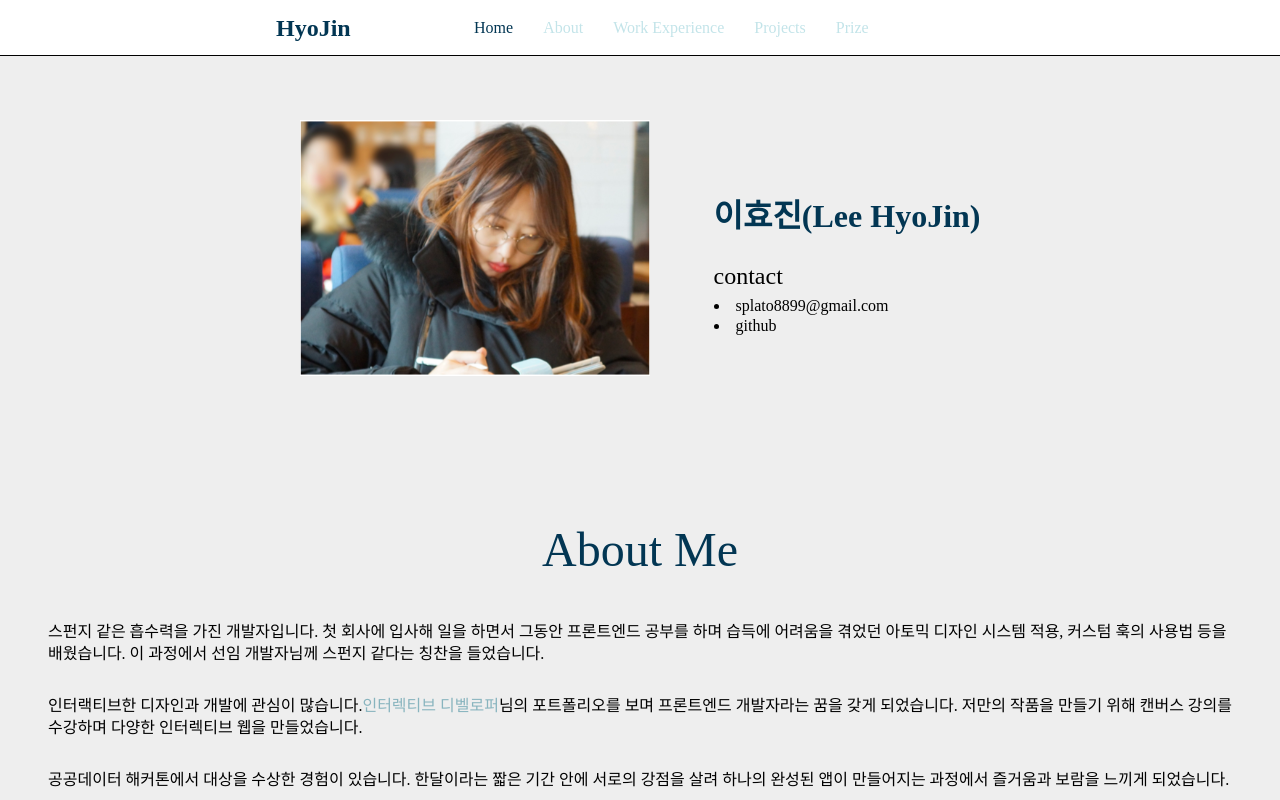
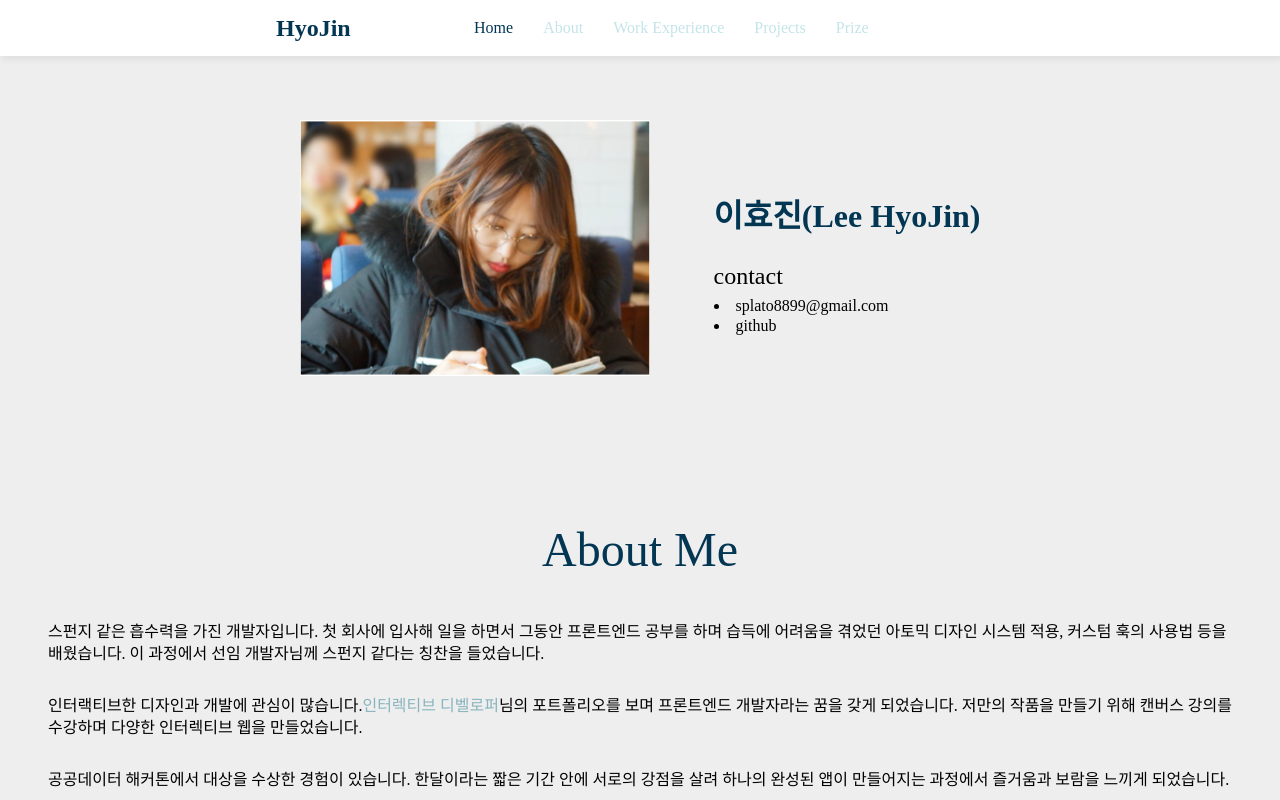
Before and after one commit to hyojinLee-git/portfolio, a React (Vite) app: page / in a window 1280 px wide. Shown: the top 800 px of the page. Built offline with nearby package versions, Linux system fonts and the light colour scheme.

Commit message:
fix: design

```diff
--- a/src/style/App.css
+++ b/src/style/App.css
@@ -1,10 +1,10 @@
 header {
     background-color: #fff;
-    border-bottom: 1px solid;
     height: 56px;
     display: flex;
     justify-content: center;
     position: sticky;
     top: 0;
     z-index: 1;
+    box-shadow: 2px 4px 6px 0px rgba(0, 0, 0, 0.06);
 }
```
